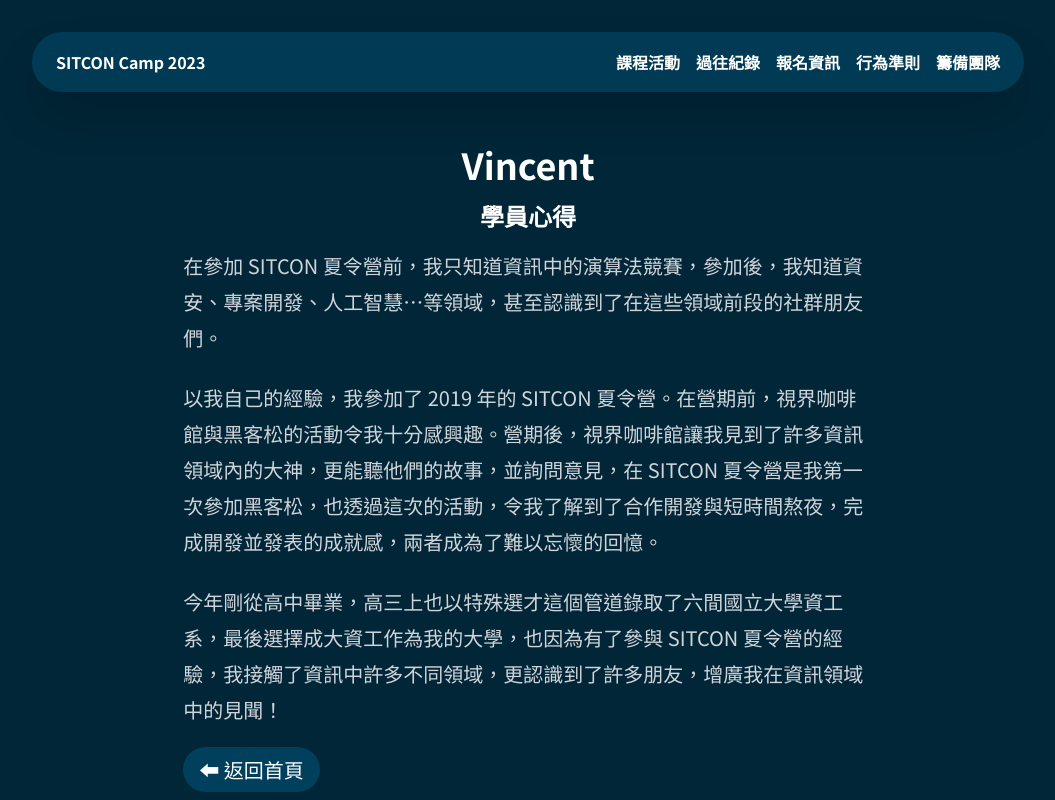
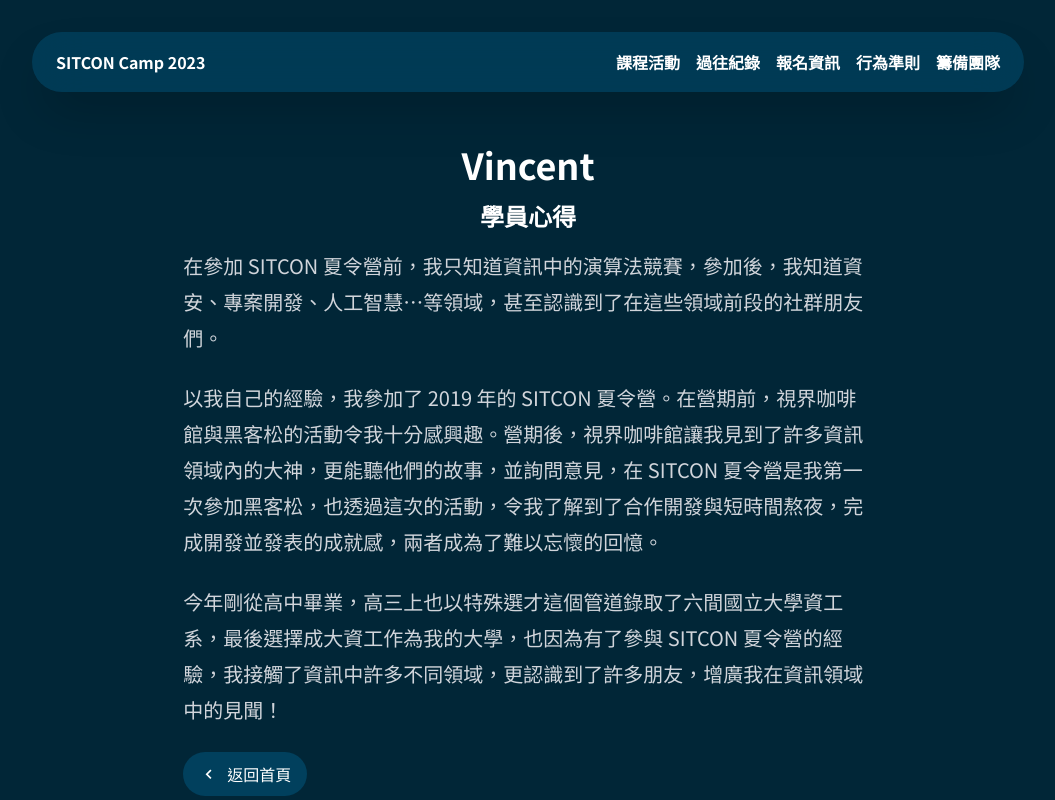
Before and after one commit to sitcon-tw/camp2024, a Next.js app: page /2023/report/vincent in a window 1280 px wide. Shown: the top 800 px of the page, without its empty margins (112-1167 px from the left). Built offline with nearby package versions, Linux system fonts and the light colour scheme.

Commit message:
updated style & added icon

```diff
--- a/components/Records.tsx
+++ b/components/Records.tsx
@@ -103,10 +103,20 @@ export default function Records() {
     <>
       <SectionTitle id="records">過往紀錄與回饋</SectionTitle>
       <div className="container mb-8 text-center">SITCON 夏令營在為學員帶來扎實內容的同時，也希望整個學習的過程有趣且精彩！<br />以下為過往活動的紀錄與回饋，讓您更了解 SITCON 夏令營的精彩內容！</div>
+      <motion.div
+        initial={{ opacity: 0, y: 50 }}
+        whileInView={{ opacity: 1, y: 0 }}
+        exit={{ opacity: 0, y: 50 }}
+        className="flex justify-center items-center w-full my-4 gap-4">
+        <a
+          className="px-4 py-2 bg-[#01405D] hover:bg-[#013249] rounded-full flex gap-2 items-center leading-4"
+          href="https://www.youtube.com/watch?v=oAtiOrpj6DQ" target="_blank">查看回顧影片<i className='bx bx-video text-xl'></i></a>
+        <a
+          className="px-4 py-2 bg-[#01405D] hover:bg-[#013249] rounded-full flex gap-2 items-center leading-4"
+          href="https://www.flickr.com/photos/sitcon/albums" target="_blank">查看更多照片<i className='bx bx-image text-xl' ></i></a>
+      </motion.div>
       <Parallax baseVelocity={1}>
-
         {imgRow1.map((img, index) => (<img key={index} src={img} className="h-36 lg:h-64 inline rounded" />))}
-
       </Parallax>
       <div className="h-8"></div>
       <Parallax baseVelocity={-1}>
--- a/components/Reports.tsx
+++ b/components/Reports.tsx
@@ -23,7 +23,9 @@ function Report({ children, avatar, name, year, href }: {
       <div className="py-2 px-4 w-full">{children}</div>
       <div className="flex-1"></div>
       <div className="p-4 pt-0 flex justify-end w-full">
-        <Link href={href} target={href.startsWith("http") ? `_blank` : ``} className="link leading-4">閱讀全文 →</Link>
+        <Link href={href} target={href.startsWith("http") ? `_blank` : ``}
+          className="px-4 py-2 bg-[#013249] bg-opacity-50 hover:bg-opacity-100 rounded-full flex gap-2 items-center leading-4"
+        >閱讀全文 <i className='bx bx-chevron-right text-xl' ></i></Link>
       </div>
     </div>
   )
@@ -46,7 +48,7 @@ function More({ children }: { children: React.ReactNode, }) {
             whileInView={{ opacity: 1, height: "auto", scale: 1 }}
             exit={{ opacity: 0, height: 0, scale: 0 }}
             className="flex justify-center items-center w-full mt-2">
-            <button className="px-4 py-2 bg-[#01405D] hover:bg-[#013249] rounded-full" onClick={() => setShow(true)}>檢視更多學員心得</button>
+            <button className="px-4 py-2 bg-[#01405D] hover:bg-[#013249] rounded-full flex gap-2 items-center leading-4" onClick={() => setShow(true)}><i className='bx bx-plus text-xl' ></i> 檢視更多學員心得</button>
           </motion.div>}
       </AnimatePresence>
     </>
--- a/pages/_document.tsx
+++ b/pages/_document.tsx
@@ -18,6 +18,7 @@ export default function Document() {
           href="/2023/anicons/anicons-regular.css"
           rel="stylesheet"
         />
+        <link href='https://unpkg.com/boxicons@2.1.4/css/boxicons.min.css' rel='stylesheet' />
         <link rel="icon" href="/2023/images/icon.png" />
       </Head>
       <body className="bg-[#012637] text-white leading-7">
--- a/pages/report/vincent.tsx
+++ b/pages/report/vincent.tsx
@@ -9,8 +9,9 @@ export default function Records() {
         <p>在參加 SITCON 夏令營前，我只知道資訊中的演算法競賽，參加後，我知道資安、專案開發、人工智慧…等領域，甚至認識到了在這些領域前段的社群朋友們。</p>
         <p>以我自己的經驗，我參加了 2019 年的 SITCON 夏令營。在營期前，視界咖啡館與黑客松的活動令我十分感興趣。營期後，視界咖啡館讓我見到了許多資訊領域內的大神，更能聽他們的故事，並詢問意見，在 SITCON 夏令營是我第一次參加黑客松，也透過這次的活動，令我了解到了合作開發與短時間熬夜，完成開發並發表的成就感，兩者成為了難以忘懷的回憶。</p>
         <p>今年剛從高中畢業，高三上也以特殊選才這個管道錄取了六間國立大學資工系，最後選擇成大資工作為我的大學，也因為有了參與 SITCON 夏令營的經驗，我接觸了資訊中許多不同領域，更認識到了許多朋友，增廣我在資訊領域中的見聞！</p>
-        <Link href="/#reports" className="bg-[#01405D] text-white py-2 px-4 rounded-full leading-4 no-underline">⬅ 返回首頁</Link>
-
+        <Link href="/#reports"
+          className="px-4 py-2 bg-[#01405D] hover:bg-[#013249] rounded-full inline-flex gap-2 items-center leading-4 no-underline text-base"
+        ><i className='bx bx-chevron-left text-xl' ></i> 返回首頁</Link>
       </div>
     </>
   )
--- a/pages/report/william-mou.tsx
+++ b/pages/report/william-mou.tsx
@@ -9,7 +9,9 @@ export default function Records() {
         <p>常常，我們總覺得拼命的看書與學習，便可以使自己快速成長。 然而，有所遺漏的是，當我們獨自精進時，常常會忽略了其他更重要的技能。缺少與他人互動，或許會錯誤的認知某些觀念在「合作」的特性，進而無法妥善運用，甚至本末倒置，使得自己的使用習慣與常人迥異。舉例而言，在運用例如 Git 版本控制工具時，自己也僅能體認他強大的功能中的一小部分；架設環境時的習慣，可能不是最好的方式等等。諸如此類的零零總總，或許在平常不會被我們所留意，但在與人合作時，卻十分重要；習慣之後，也能對開發的流程有較清晰的輪廓。</p>
         <p>以上的新穎的觀念，是直到高一時，我參加 SITCON 夏令營才有所領悟。營期間，前半部會有高人的知識教學間經驗分享，不管之前是否學過相關概念，皆能找到一些更佳的觀念或技巧，改善自己的習慣。每一門課程會相互羈絆，透過逐步的教學疊加觀念，我們可以掌握更多相關知識；直至營期後半部，大家能夠在黑客松小試身手，運用前面所學，莽莽撞撞的合作撰寫出一個 chatbot ，縱然做出來的成果不一定精緻、完美，但在過程中與團隊一起拼命學習、除錯、交流的經歷，一定會成為難以忘懷的開發回憶。</p>
         <p>今年，我即將自高中畢業，在 SITCON 夏令營過後的兩年間，我接觸了許多不同的領域，也錄取了清華學院學士班；能從一無所知，走向自我探索，很大程度是因為在營期間的各種「大開眼界」與體認到「黑客松的精神」，驅使我不斷向未知學習。</p>
-        <Link href="/#reports" className="bg-[#01405D] text-white py-2 px-4 rounded-full leading-4 no-underline">⬅ 返回首頁</Link>
+        <Link href="/#reports"
+          className="px-4 py-2 bg-[#01405D] hover:bg-[#013249] rounded-full inline-flex gap-2 items-center leading-4 no-underline text-base"
+        ><i className='bx bx-chevron-left text-xl' ></i> 返回首頁</Link>
       </div>
     </>
   )
```
